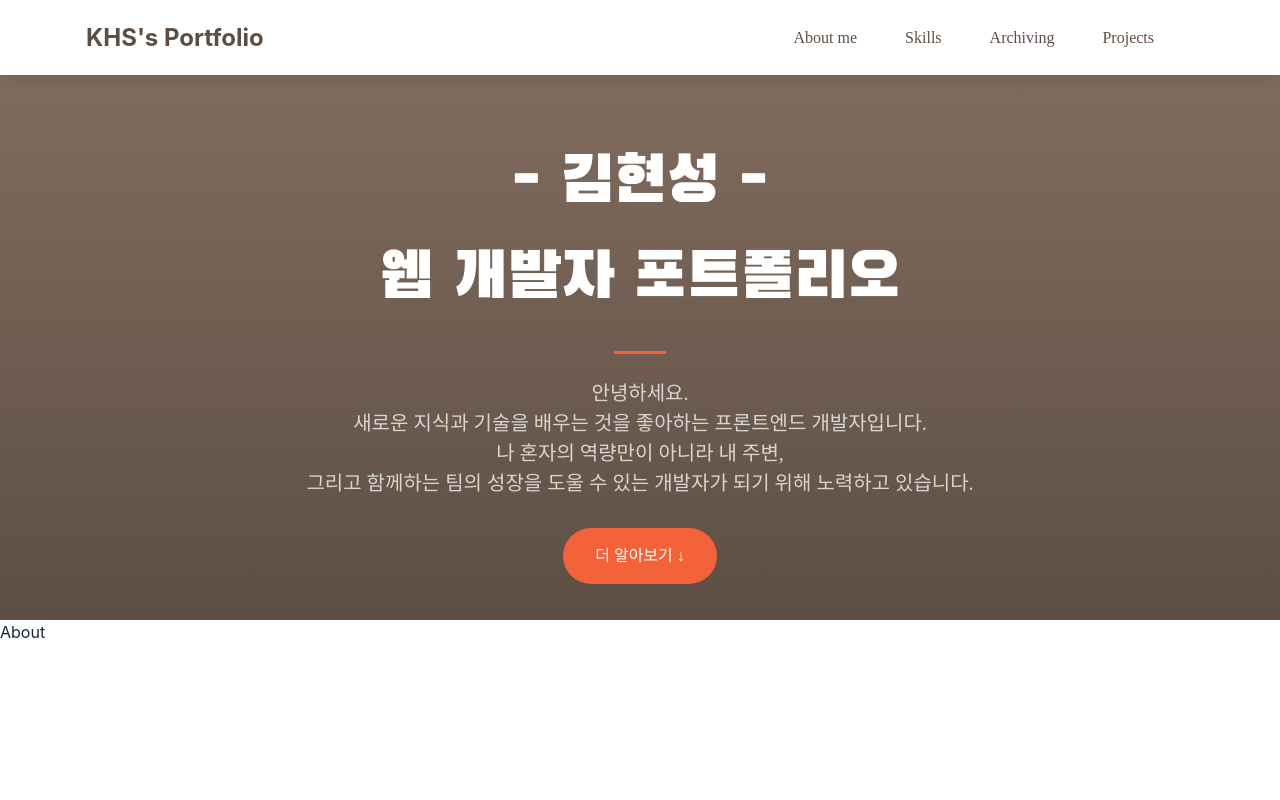
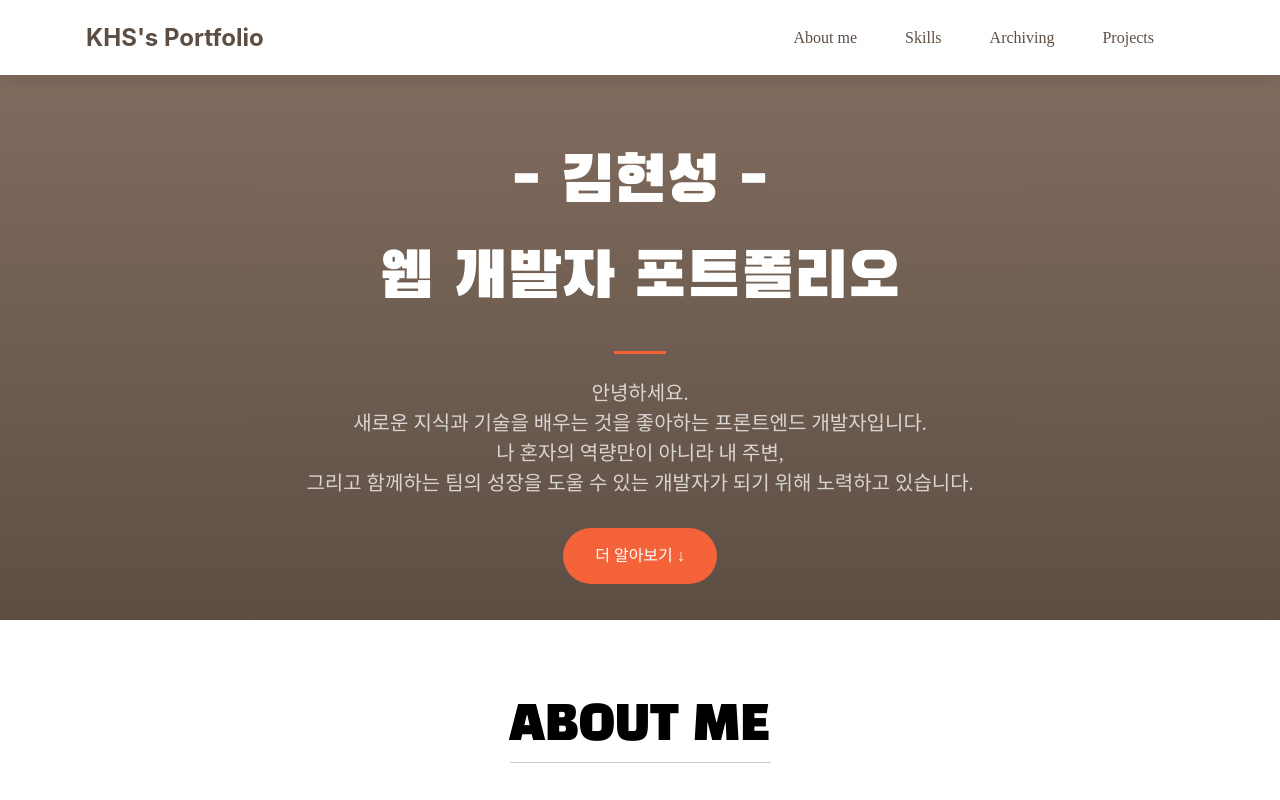
Before and after one commit to kimhsr/khs-portfolio, a React (Create React App) app: page / in a window 1280 px wide. Shown: the top 800 px of the page. Built offline with nearby package versions, Linux system fonts and the light colour scheme; a web font is replaced by a local one.

Commit message:
aboutText 생성

```diff
--- a/src/components/About.css
+++ b/src/components/About.css
@@ -3,3 +3,19 @@
   width: 100%;
   height: 450px;
 }
+
+.aboutContainer {
+  max-width: 71.25rem;
+  margin: 0 auto;
+  text-align: center;
+  position: relative;
+  top: 70px;
+  width: 261px;
+}
+
+.aboutText {
+  font-family: "BlackHanSans-Regular";
+  font-size: 3rem;
+  color: black;
+  border-bottom: 1px solid #cccccc;
+}
--- a/src/components/About.js
+++ b/src/components/About.js
@@ -5,7 +5,9 @@ function About() {
   return (
     <div id="aboutScroll">
       <div className="aboutBackground">
-        About
+        <div className="aboutContainer">
+          <div className="aboutText">ABOUT ME</div>
+        </div>
       </div>
     </div>
   );
```
